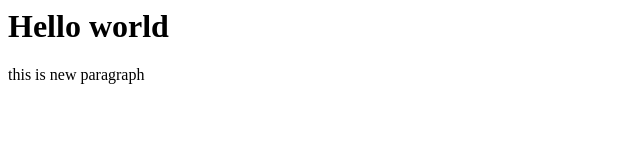
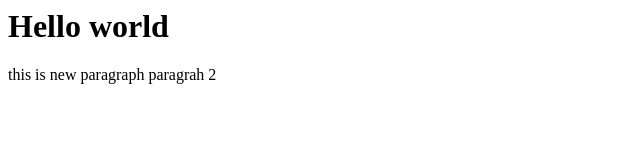
Before and after one commit to DonovanKoh/blacktest, a plain HTML site: page index.html in a window 1280 px wide. Shown: the full height of the page, 0-640 px from the left. Drawn offline with Linux system fonts and the light colour scheme.

Commit message:
paragraph 2 added

```diff
--- a/index.html
+++ b/index.html
@@ -3,6 +3,7 @@
         <h1>Hello world</h1>
         <p>
             this is new paragraph
+            paragrah 2
         </p>
     </body>
 </html>
```
